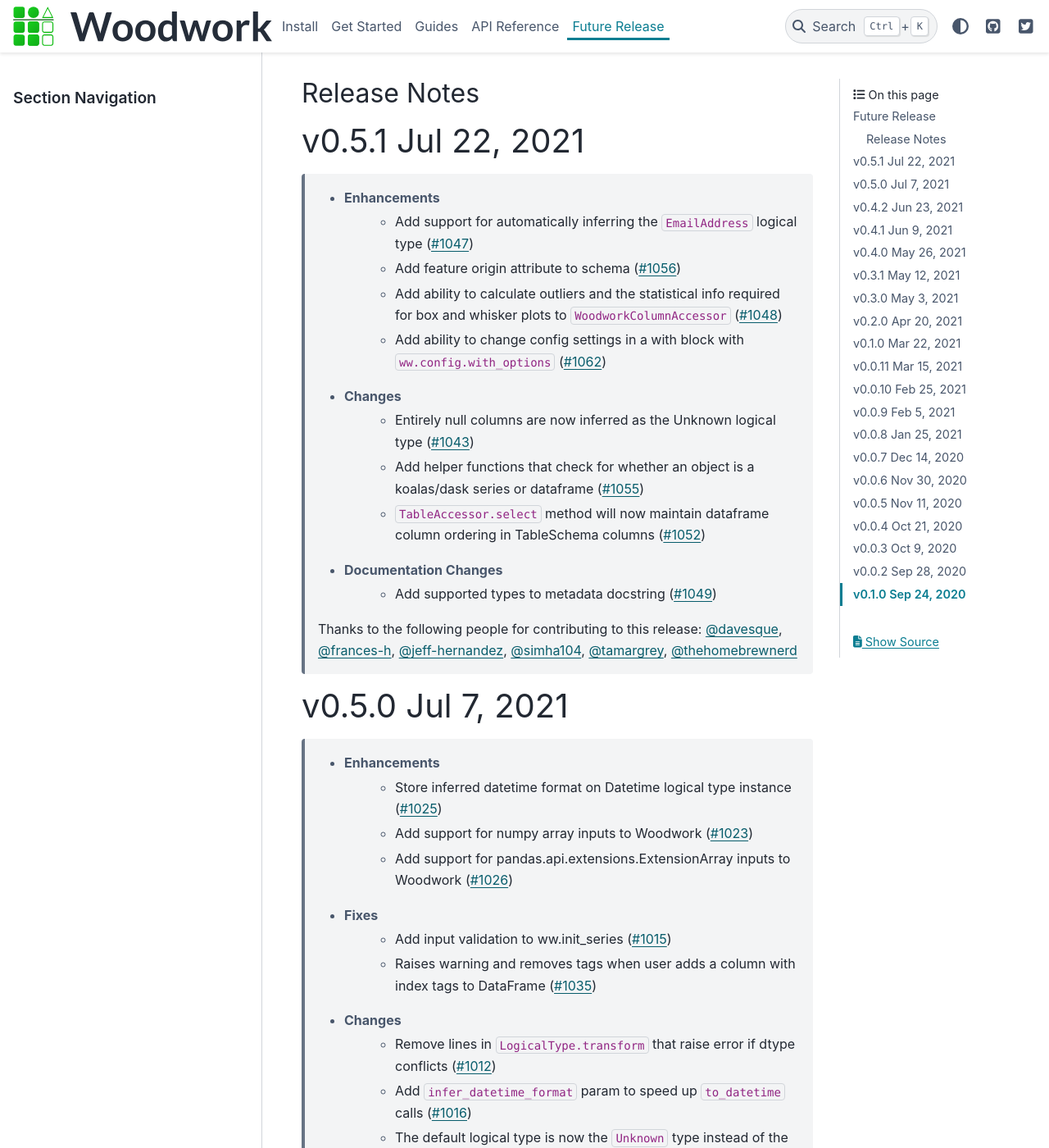
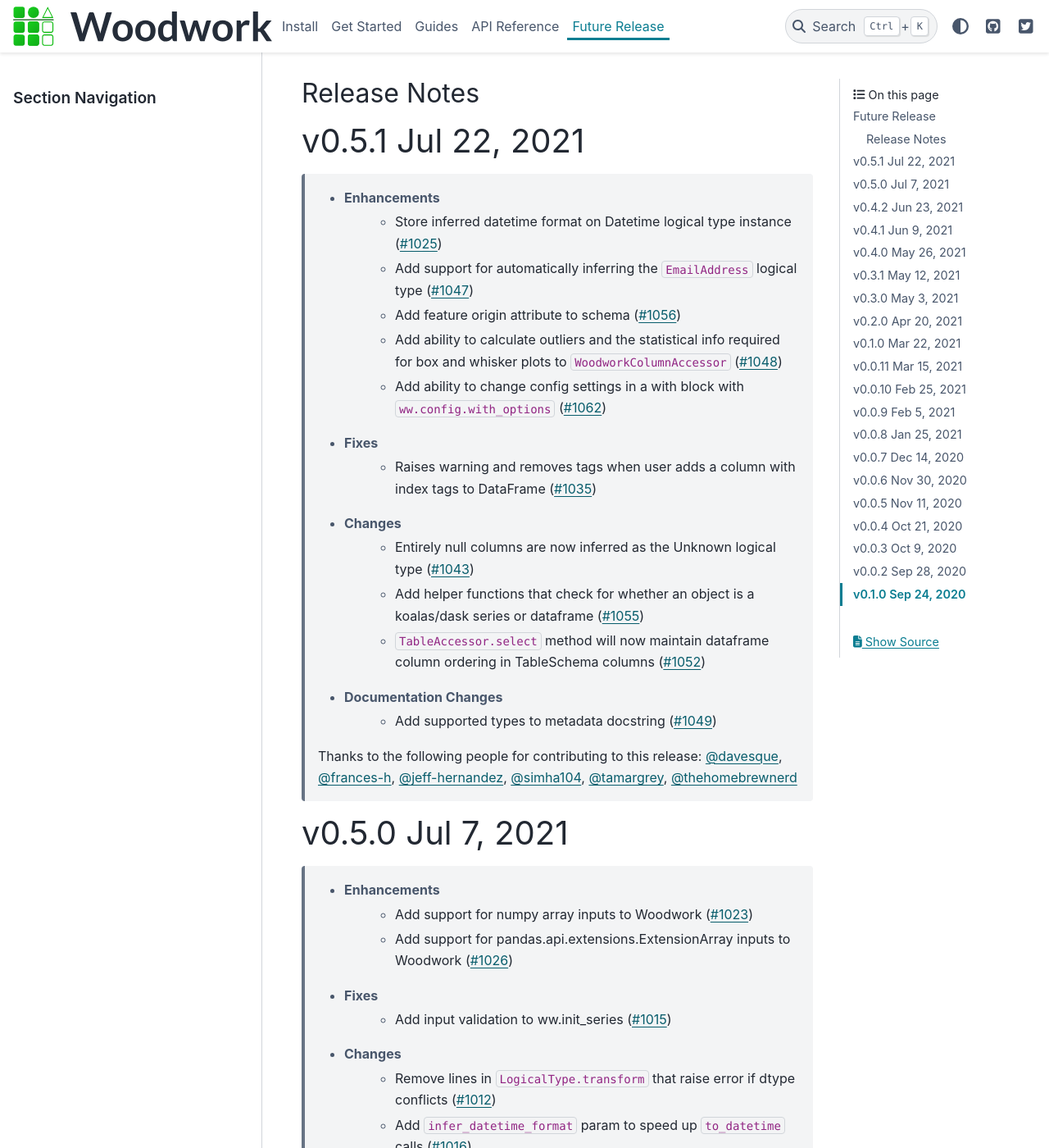
Before and after one commit to alteryx/woodwork, a Sphinx documentation site: the page built from docs/source/release_notes.rst, in a window 1280 px wide and 1400 px high, scrolled down 452 px. Shown: the whole window at 82% size. Built offline with Sphinx 7.4.7 and the PyData theme 0.15.4, drawn with Linux system fonts in a browser that asks for light colours; comment, search, counter and statistics services are not loaded; some of the changed lines change nothing that is shown.

Commit message:
Update release_notes.rst

```diff
--- a/docs/source/release_notes.rst
+++ b/docs/source/release_notes.rst
@@ -17,10 +17,13 @@
 v0.5.1 Jul 22, 2021
 ===================
     * Enhancements
+        * Store inferred datetime format on Datetime logical type instance (:pr:`1025`)
         * Add support for automatically inferring the ``EmailAddress`` logical type (:pr:`1047`)
         * Add feature origin attribute to schema (:pr:`1056`)
         * Add ability to calculate outliers and the statistical info required for box and whisker plots to ``WoodworkColumnAccessor`` (:pr:`1048`)
         * Add ability to change config settings in a with block with ``ww.config.with_options`` (:pr:`1062`)
+    * Fixes
+        * Raises warning and removes tags when user adds a column with index tags to DataFrame (:pr:`1035`)
     * Changes
         * Entirely null columns are now inferred as the Unknown logical type (:pr:`1043`)
         * Add helper functions that check for whether an object is a koalas/dask series or dataframe (:pr:`1055`)
@@ -34,12 +37,10 @@
 v0.5.0 Jul 7, 2021
 ==================
     * Enhancements
-        * Store inferred datetime format on Datetime logical type instance (:pr:`1025`)
         * Add support for numpy array inputs to Woodwork (:pr:`1023`)
         * Add support for pandas.api.extensions.ExtensionArray inputs to Woodwork (:pr:`1026`)
     * Fixes
         * Add input validation to ww.init_series (:pr:`1015`)
-        * Raises warning and removes tags when user adds a column with index tags to DataFrame (:pr:`1035`)
     * Changes
         * Remove lines in ``LogicalType.transform`` that raise error if dtype conflicts (:pr:`1012`)
         * Add ``infer_datetime_format`` param to speed up ``to_datetime`` calls (:pr:`1016`)
```
